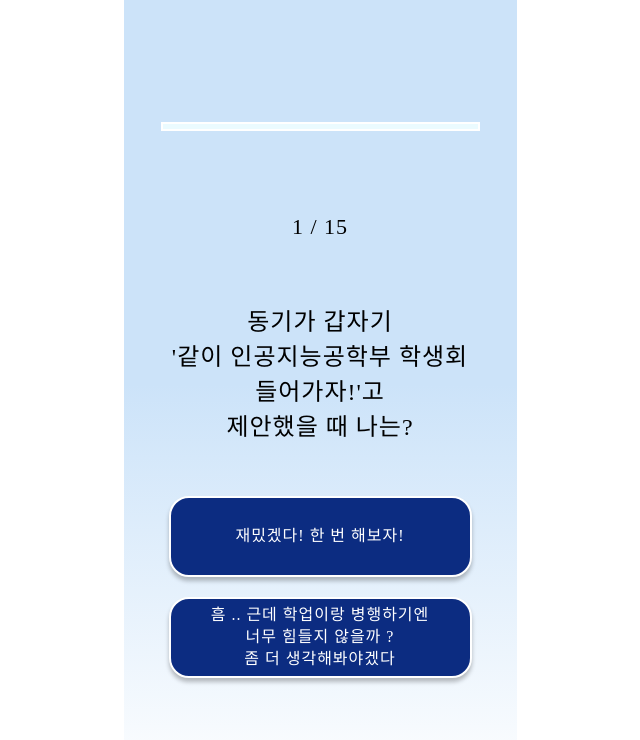
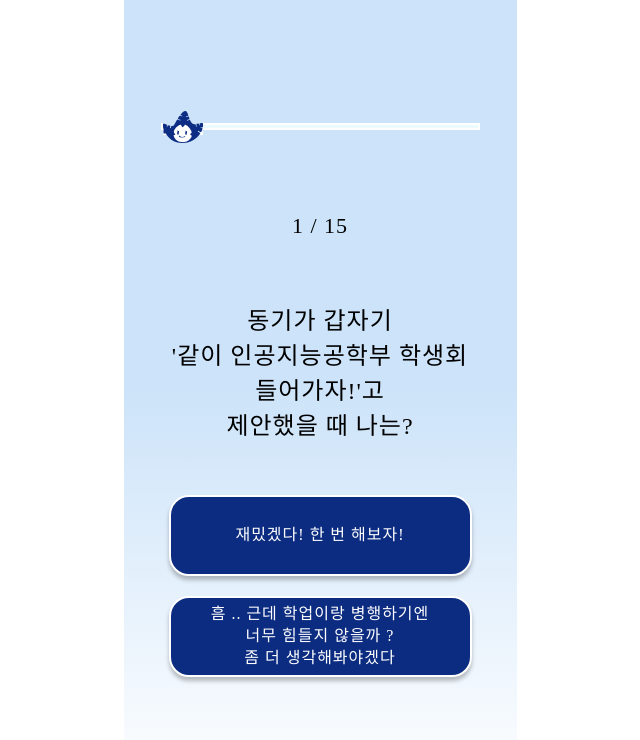
Before and after one commit to minzero31/2025-engfestival-noonsong-type-test, a React (Create React App) app: page /questions in a window 1280 px wide. Shown: the top 740 px of the page, without its empty margins (320-960 px from the left). Built offline with nearby package versions, Linux system fonts and the light colour scheme; a web font is replaced by a local one.

Commit message:
[feat] 프로그래스바 추가 #3

```diff
--- a/src/assets/styles/questionpage.css
+++ b/src/assets/styles/questionpage.css
@@ -20,11 +20,32 @@ body, html {
 
 .progress-bar {
     width: 315px;
-    height: 5px;
+    height: 3px;
     flex-shrink: 0;
     border: 2px solid #FFF;
     background: #EBFBFF;
     margin-bottom: 40px;
+    position: relative;
+    z-index: 1;
+}
+
+.progress-fill {
+    height: 100%;
+  background-color: #0C2C81;
+  border-radius: 6px;
+  transition: width 0.3s ease;
+}
+
+.progress-icon {
+  position: absolute;
+    width: 40px;
+    height: 32px;
+    top: 50%;
+    transform: translateY(-50%);
+    left: 0;
+    background: lightgray 50% / cover no-repeat;
+    transition: left 0.3s ease;
+    z-index: 2;
 }
 
 .question-container {
--- a/src/pages/QuestionPage.js
+++ b/src/pages/QuestionPage.js
@@ -40,7 +40,7 @@ export default function QuizPage() {
 
             <div className="progress-bar">
                 <div className="progress-fill" style={{ width: `${progress}%` }} />
-            <div className="snowflake" style={{ left: `calc(${progress}% - 12px)` }} />
+                <img src={noonsonghead} alt="" className="progress-icon" style={{ left: `calc(${progress}% - 20px)` }} />
             </div>
 
             <div className="question-container">
```
Lines whose indentation alone changed are shown as unchanged.
